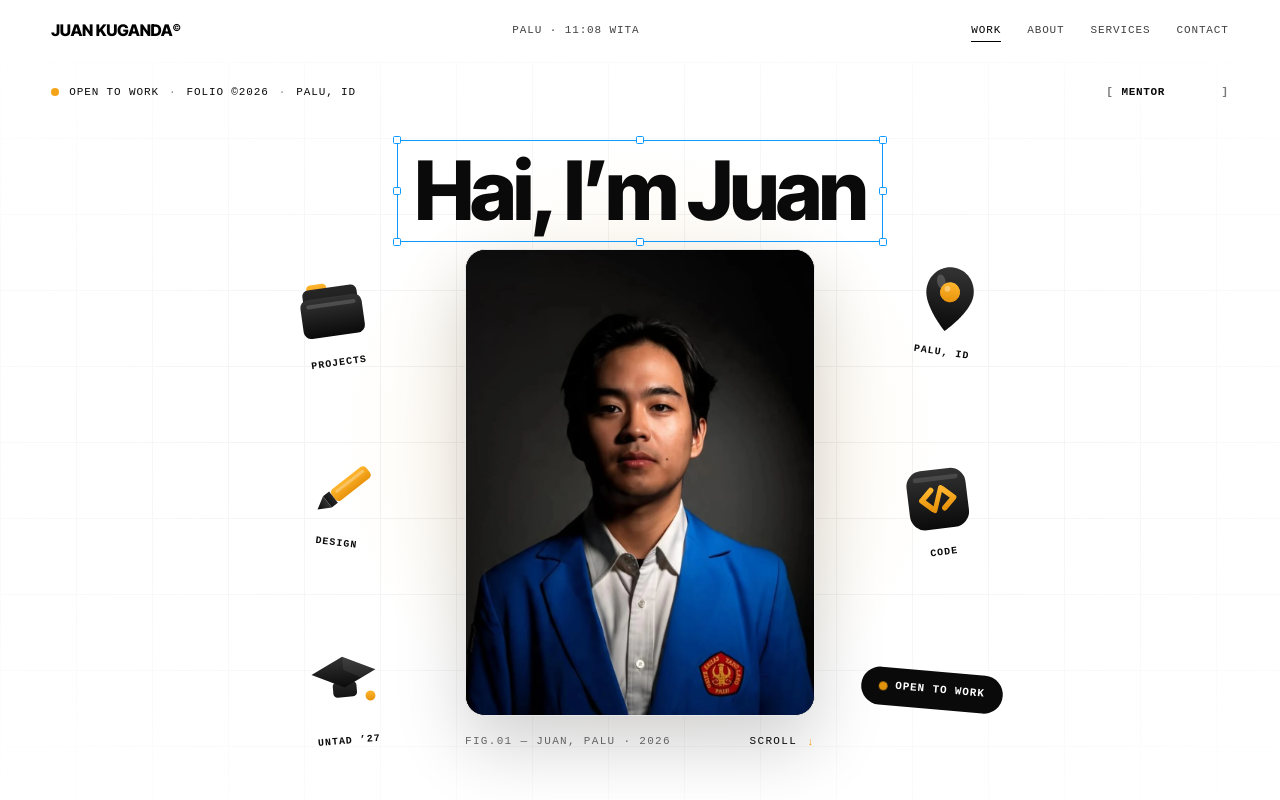
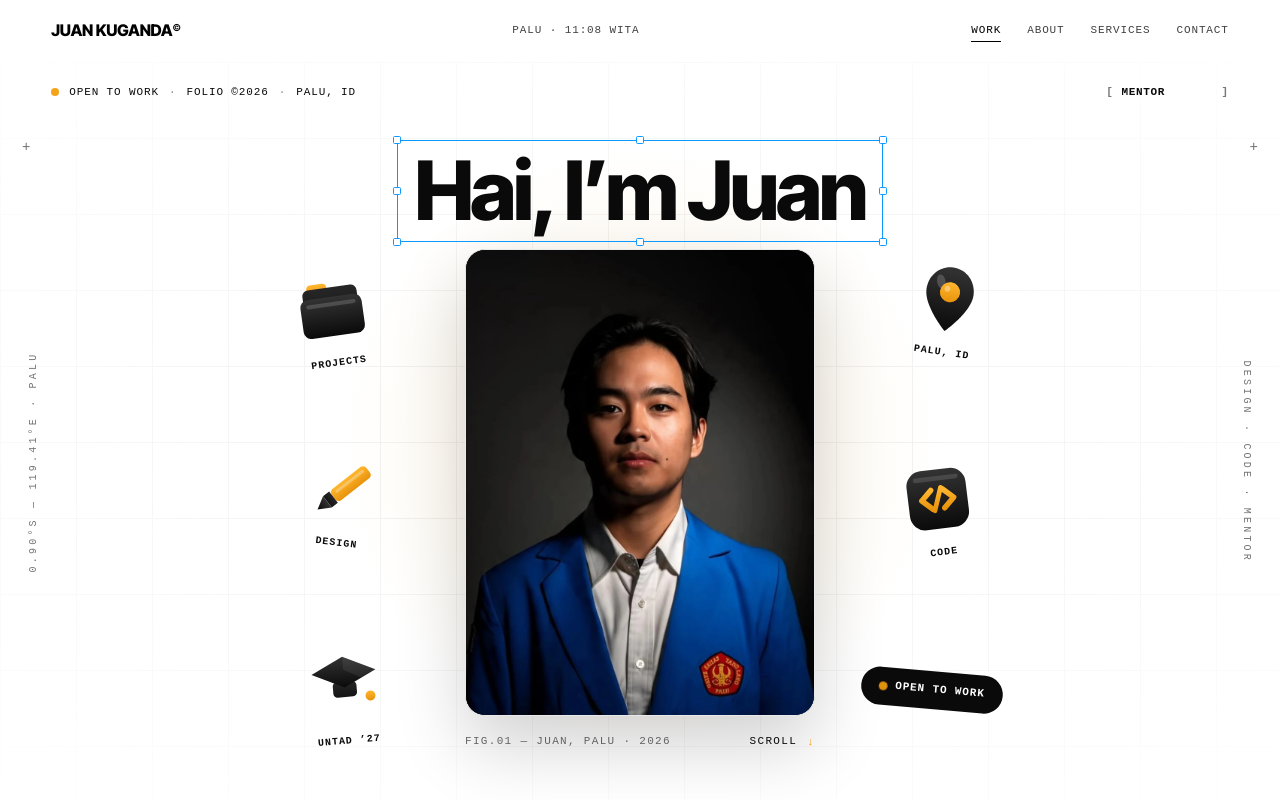
Before and after one commit to juanKuganda/portofoliov3, a React (Vite) app: page / in a window 1280 px wide. Shown: the top 800 px of the page. Built offline with nearby package versions, Linux system fonts and the light colour scheme; a web font is replaced by a local one.

Commit message:
Hero: edge furniture — vertical labels + corner crop-marks, join explode

```diff
--- a/src/components/Hero.tsx
+++ b/src/components/Hero.tsx
@@ -499,6 +499,27 @@ export default function Hero() {
           },
           0.12
         );
+
+        // Edge furniture joins too: verticals drift further outward,
+        // corner marks shrink away.
+        tl.fromTo(
+          ".reel-edge-l",
+          { x: 0, autoAlpha: 1 },
+          { x: -110, autoAlpha: 0, duration: 1, immediateRender: false },
+          0.08
+        )
+          .fromTo(
+            ".reel-edge-r",
+            { x: 0, autoAlpha: 1 },
+            { x: 110, autoAlpha: 0, duration: 1, immediateRender: false },
+            0.1
+          )
+          .to(".reel-corner", {
+            autoAlpha: 0,
+            scale: 0.5,
+            duration: 0.8,
+            immediateRender: false,
+          }, 0.15);
       }
 
       // The ruler stays visible through the explode — it only leaves
@@ -640,6 +661,21 @@ export default function Hero() {
         </div>
       </div>
 
+      {/* Edge furniture: fills the far left/right canvas like the
+          reference — coordinates (personal) left, roles right, plus
+          crop-marks at the corners. Desktop only, joins the explode. */}
+      <span className="reel-edge reel-edge-l" aria-hidden="true">
+        0.90°S — 119.41°E · PALU
+      </span>
+      <span className="reel-edge reel-edge-r" aria-hidden="true">
+        DESIGN · CODE · MENTOR
+      </span>
+      {["tl", "tr", "bl", "br"].map((c) => (
+        <span key={c} className={`reel-corner rc-${c}`} aria-hidden="true">
+          +
+        </span>
+      ))}
+
       {/* Figma-like ruler pinned to the hero bottom: the canvas slides
           under it as you scroll. Stays visible through the explode. */}
       <div className="reel-ruler" aria-hidden="true">
--- a/src/index.css
+++ b/src/index.css
@@ -808,9 +808,52 @@ a {
     opacity: 0.55;
   }
 }
+/* ---- Edge furniture: vertical labels + corner crop-marks fill the
+   far canvas (desktop only). translate/rotate are CSS properties so
+   the GSAP explode can own `transform` freely. ---- */
+.reel-edge {
+  position: absolute;
+  top: 50%;
+  translate: 0 -50%;
+  writing-mode: vertical-rl;
+  font-family: var(--font-mono);
+  font-size: 10px;
+  letter-spacing: 0.32em;
+  text-transform: uppercase;
+  color: var(--muted);
+  z-index: 1;
+  pointer-events: none;
+  white-space: nowrap;
+}
+.reel-edge-l {
+  left: 26px;
+  rotate: 180deg;
+}
+.reel-edge-r {
+  right: 26px;
+}
+.reel-corner {
+  position: absolute;
+  font-family: var(--font-mono);
+  font-size: 14px;
+  font-weight: 400;
+  color: var(--muted);
+  z-index: 1;
+  pointer-events: none;
+  line-height: 1;
+}
+.rc-tl { top: 78px; left: 22px; }
+.rc-tr { top: 78px; right: 22px; }
+.rc-bl { bottom: 44px; left: 22px; }
+.rc-br { bottom: 44px; right: 22px; }
+@media (max-width: 768px) {
+  .reel-edge,
+  .reel-corner {
+    display: none;
+  }
+}
 /* ---- Figma-like ruler pinned to the hero bottom. The track slides
-   (scrub) as you scroll — like the canvas moving under the ruler —
-   and fades out with the hero exit. ---- */
+   (scrub) as you scroll — like the canvas moving under the ruler — */
 .reel-ruler {
   position: absolute;
   left: 0;
```
